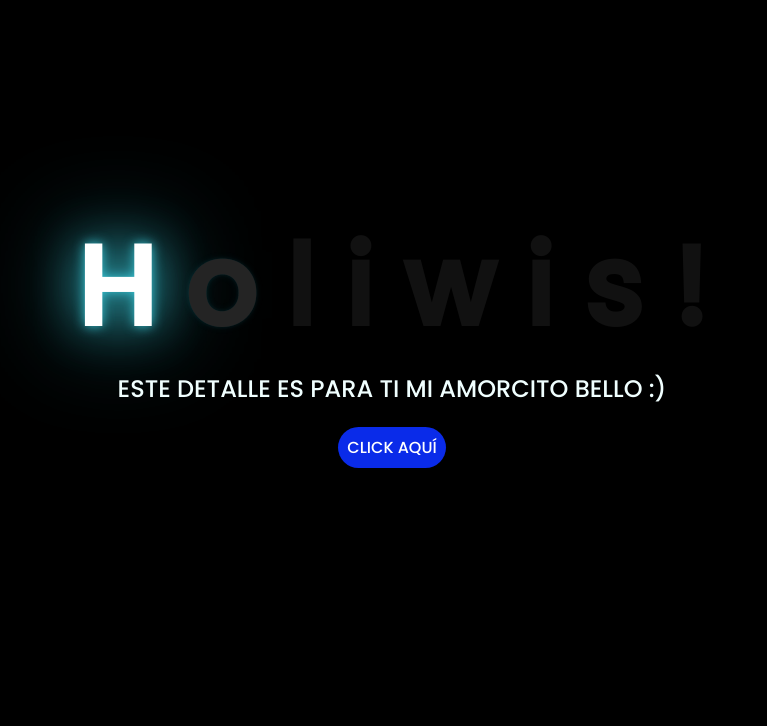
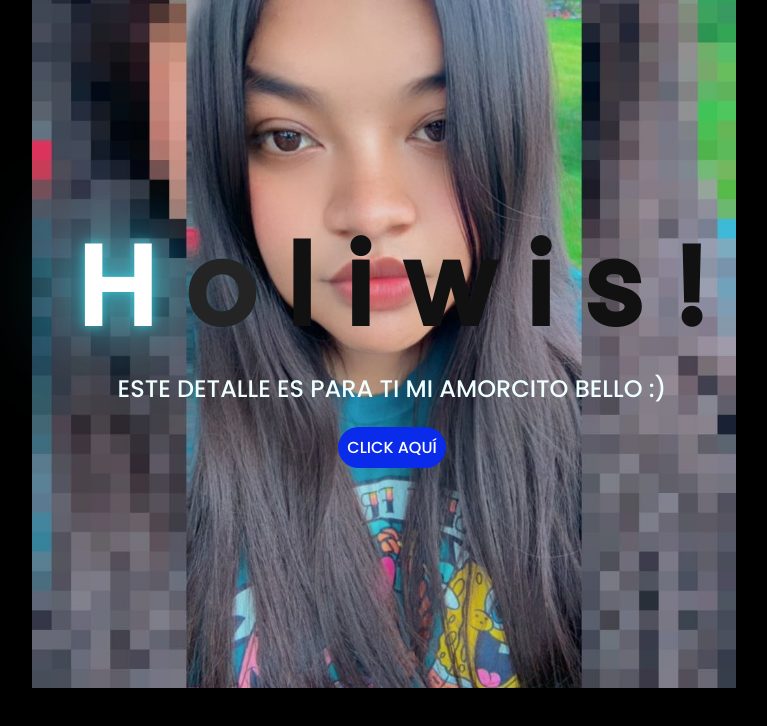
Before and after one commit to fernandoandres6252890-eng/web-flores_amarillas, a plain HTML site: page index.html in a window 1280 px wide. Shown: the whole page, without its empty margins (256-1023 px from the left). Drawn offline with Linux system fonts and the light colour scheme.

Commit message:
Update style.css

```diff
--- a/css/style.css
+++ b/css/style.css
@@ -106,7 +106,7 @@ body{
 }
 
 body {
-    background-image: url(/flores-amarillas-tres-main/img/marle.png);
+    background-image: url(/img/marle.png);
     background-repeat: no-repeat;
     background-size: 55%;
     background-position: 50%;
```
